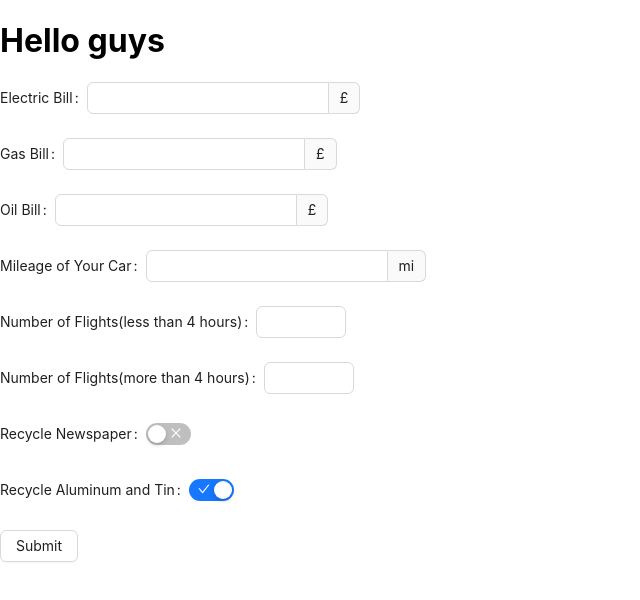
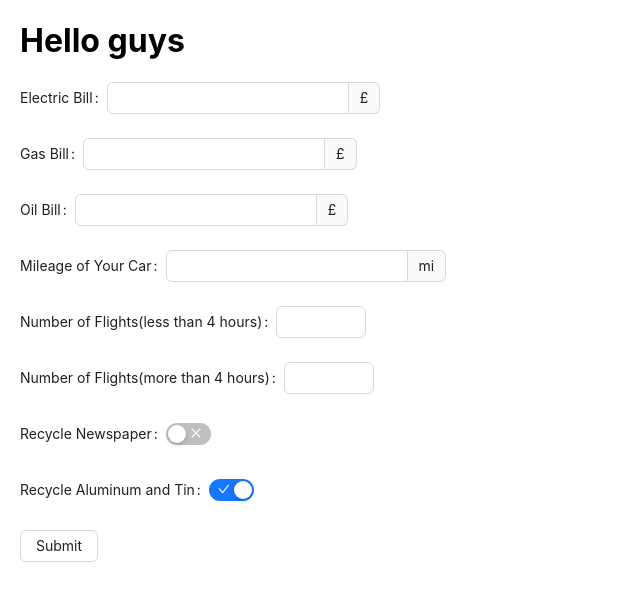
Before and after one commit to RekaKovacs93/CO2-Calculator, a React (Create React App) app in the folder client/: page / in a window 1280 px wide. Shown: the top 600 px of the page, without its empty margins (0-640 px from the left). Built offline with nearby package versions, Linux system fonts and the light colour scheme.

Commit message:
fixed averages

```diff
--- a/client/src/App.css
+++ b/client/src/App.css
@@ -7,3 +7,6 @@
   width: 400px;
   text-align: center;
 }
+body{
+  margin: 10px 20px
+}
--- a/client/src/components/chart_component.js
+++ b/client/src/components/chart_component.js
@@ -58,7 +58,7 @@ const DoughnutChart = ({carbonTrackerCollection}) => {
          ctx.fillStyle = "lightgrey";
          const text = `${carbonTrackerCollection.totalEmissions} lbs`,
          textX = Math.round((width - ctx.measureText(text).width) / 2),
-         textY = height / 2;
+         textY = height / 1.85;
          ctx.fillText(text, textX, textY);
          ctx.save();
     }
@@ -73,6 +73,7 @@ const DoughnutChart = ({carbonTrackerCollection}) => {
 
 
   const averageData = {
+    labels: ["Electricity", "Gas", "Petrol", "Car", "Flights", "Recycling"],
     datasets: [
       {
         label: "Average CO2 emmissions in the UK",
@@ -95,7 +96,7 @@ const DoughnutChart = ({carbonTrackerCollection}) => {
          ctx.fillStyle = "lightgrey";
          const text = "27998.71 lbs",
          textX = Math.round((width - ctx.measureText(text).width) / 2),
-         textY = height / 2;
+         textY = height / 1.85;
          ctx.fillText(text, textX, textY);
          ctx.save();
     }
@@ -108,8 +109,6 @@ const DoughnutChart = ({carbonTrackerCollection}) => {
 
   return (
     <div>
-      <h3>{carbonTrackerCollection.totalEmissions} lbs / annum</h3>
-
       <div className="charts">
       <div className="chart-container">
       <h3>Your CO2 Footprint</h3>
```
